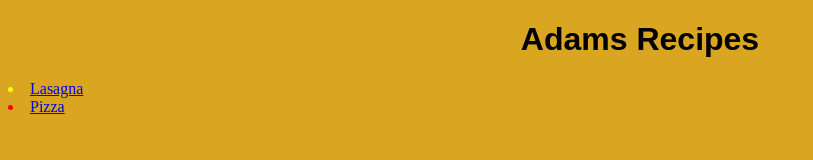
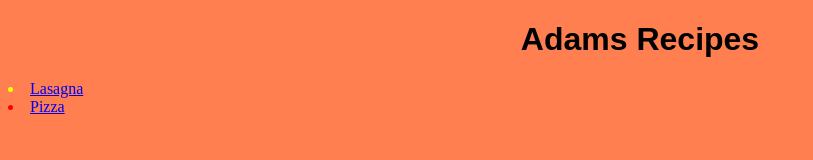
Before and after one commit to FraserFallows/odin-recipes, a plain HTML site: page index.html in a window 1280 px wide. Shown: the whole page, without its empty margins (0-813 px from the left). Drawn offline with Linux system fonts and the light colour scheme.

Commit message:
Fully Updated excuse my errors
<3

```diff
--- a/styles.css
+++ b/styles.css
@@ -42,6 +42,5 @@ p {
     background-color:goldenrod
 }
 #index-background{
-    background-colo
-    r:coral;
+    background-color:coral;
 }
```
